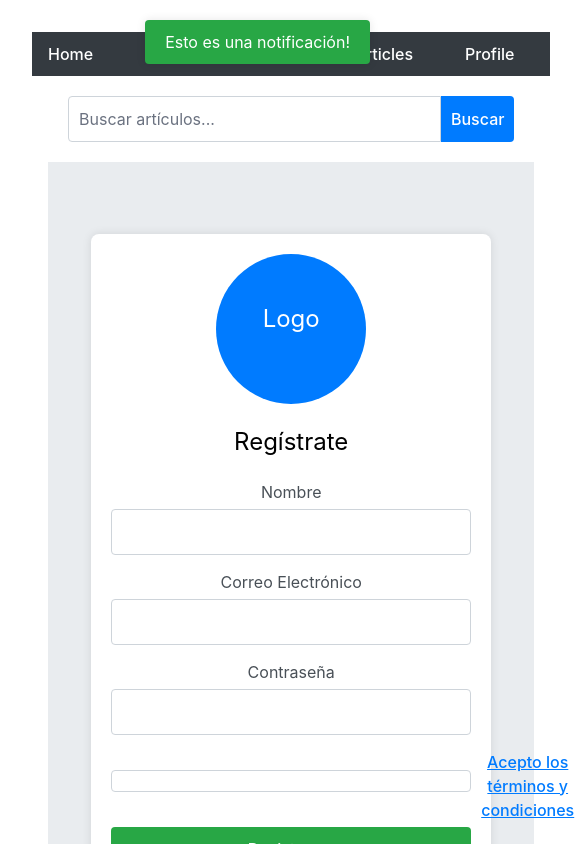
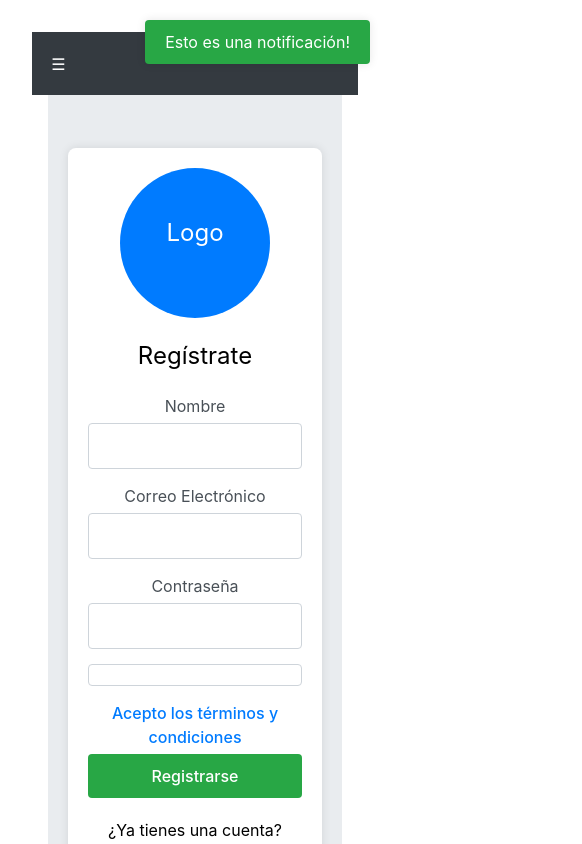
Before and after one commit to No-Country-simulation/s16-06-m-java-react, a React (Vite) app in the folder banco-de-ortesis/: page /register in a window 390 px wide. Shown: the top 844 px of the page, 582 px wide, since content can reach past the window. Built offline with nearby package versions, Linux system fonts and the light colour scheme.

Commit message:
Updating

```diff
--- a/banco-de-ortesis/src/App.jsx
+++ b/banco-de-ortesis/src/App.jsx
@@ -12,13 +12,11 @@ import ArticleForm from './components/ArticleForm';
 import SearchBar from './components/SearchBar';
 import Notification from './components/Notification';
 
-
 function App() {
   return (
     <Router>
       <Header />
       <main className="container mx-auto p-4">
-        <SearchBar onSearch={(query) => console.log(query)} />
         <Routes>
           <Route path="/" element={<HomePage />} />
           <Route path="/login" element={<LoginPage />} />
--- a/banco-de-ortesis/src/components/Header.jsx
+++ b/banco-de-ortesis/src/components/Header.jsx
@@ -1,19 +1,36 @@
 // src/components/Header.jsx
-
 import '../styles/Styles.css';
-import React from 'react';
+import React, { useState } from 'react';
 import { Link } from 'react-router-dom';
 
 const Header = () => {
+  const [menuOpen, setMenuOpen] = useState(false);
+
+  const toggleMenu = () => {
+    setMenuOpen(!menuOpen);
+  };
+
+  const closeMenu = () => {
+    setMenuOpen(false);
+  };
+
   return (
     <header className="header">
+      <button
+        className="menu-toggle"
+        onClick={toggleMenu}
+        aria-expanded={menuOpen}
+        aria-label="Toggle menu"
+      >
+        ☰
+      </button>
       <nav>
-        <ul>
-          <li><Link to="/">Home</Link></li>
-          <li><Link to="/login">Login</Link></li>
-          <li><Link to="/register">Register</Link></li>
-          <li><Link to="/articles">Articles</Link></li>
-          <li><Link to="/profile">Profile</Link></li>
+        <ul className={menuOpen ? 'show' : ''}>
+          <li><Link to="/" onClick={closeMenu}>Home</Link></li>
+          <li><Link to="/login" onClick={closeMenu}>Login</Link></li>
+          <li><Link to="/register" onClick={closeMenu}>Register</Link></li>
+          <li><Link to="/articles" onClick={closeMenu}>Articles</Link></li>
+          <li><Link to="/profile" onClick={closeMenu}>Profile</Link></li>
         </ul>
       </nav>
     </header>
--- a/banco-de-ortesis/src/components/MobileMenu.jsx
+++ /dev/null
@@ -1,29 +0,0 @@
-// src/components/MobileMenu.jsx
-import React, { useState } from 'react';
-import { Link } from 'react-router-dom';
-import '../styles/Styles.css';
-
-const MobileMenu = () => {
-  const [isOpen, setIsOpen] = useState(false);
-
-  const toggleMenu = () => {
-    setIsOpen(!isOpen);
-  };
-
-  return (
-    <div className="mobile-menu">
-      <button className="menu-toggle" onClick={toggleMenu}>
-        &#9776;
-      </button>
-      <nav className={`menu-items ${isOpen ? 'open' : ''}`}>
-        <Link to="/" onClick={toggleMenu}>Inicio</Link>
-        <Link to="/about" onClick={toggleMenu}>Sobre Nosotros</Link>
-        <Link to="/services" onClick={toggleMenu}>Servicios</Link>
-        <Link to="/contact" onClick={toggleMenu}>Contacto</Link>
-        <Link to="/login" onClick={toggleMenu}>Iniciar Sesión</Link>
-      </nav>
-    </div>
-  );
-};
-
-export default MobileMenu;
--- a/banco-de-ortesis/src/pages/RegisterPage.jsx
+++ b/banco-de-ortesis/src/pages/RegisterPage.jsx
@@ -46,10 +46,10 @@ const Register = () => {
               checked={acceptedTerms}
               onChange={handleTermsChange}
             />
-            <label htmlFor="terms">
+          </div>
+          <label htmlFor="terms">
               <a href="#" onClick={() => setShowModal(true)}>Acepto los términos y condiciones</a>
             </label>
-          </div>
           <button type="submit"  disabled={!acceptedTerms}>Registrarse</button>
         </form>
         <div className="login-link">
--- a/banco-de-ortesis/src/styles/Styles.css
+++ b/banco-de-ortesis/src/styles/Styles.css
@@ -1,3 +1,4 @@
+/* src/styles/Styles.css */
 :root {
   font-family: Inter, system-ui, Avenir, Helvetica, Arial, sans-serif;
   line-height: 1.5;
@@ -18,6 +19,7 @@ a {
   color: #007bff;
   text-decoration: inherit;
 }
+
 a:hover {
   color: #0056b3;
 }
@@ -25,7 +27,7 @@ a:hover {
 body {
   margin: 0;
   display: flex;
-  place-items: center;
+  flex-direction: column; /* Ajuste para asegurar que el contenido fluya correctamente */
   min-width: 320px;
   min-height: 100vh;
 }
@@ -33,7 +35,6 @@ body {
 h1 {
   font-size: 3.2em;
   line-height: 1.1;
-
 }
 
 button {
@@ -48,9 +49,11 @@ button {
   cursor: pointer;
   transition: border-color 0.25s;
 }
+
 button:hover {
   border-color: #0056b3;
 }
+
 button:focus,
 button:focus-visible {
   outline: 4px auto -webkit-focus-ring-color;
@@ -61,9 +64,11 @@ button:focus-visible {
     color: #000000;
     background-color: #ffffff;
   }
+
   a:hover {
     color: #0056b3;
   }
+
   button {
     background-color: #007bff;
   }
@@ -82,9 +87,11 @@ button:focus-visible {
   will-change: filter;
   transition: filter 300ms;
 }
+
 .logo:hover {
   filter: drop-shadow(0 0 2em #007bffaa);
 }
+
 .logo.react:hover {
   filter: drop-shadow(0 0 2em #61dafbaa);
 }
@@ -93,6 +100,7 @@ button:focus-visible {
   from {
     transform: rotate(0deg);
   }
+
   to {
     transform: rotate(360deg);
   }
@@ -118,27 +126,83 @@ button:focus-visible {
   padding: 0 1rem;
 }
 
-.header, .footer {
+/* Estilos específicos para el header */
+.header {
   background-color: #343a40;
-  padding: 1rem;
+  padding: 2rem; /* Aumenta el padding para hacer el header más grande */
   text-align: center;
   color: #ffffff;
+  position: relative;
 }
 
-.header ul {
+.header nav ul {
   list-style: none;
   padding: 0;
+  margin: 0;
+  display: flex;
+  justify-content: center;
+  align-items: center;
 }
 
-.header ul li {
-  display: inline;
+.header nav ul li {
   margin: 0 1rem;
 }
 
-.header ul li a {
+.header nav ul li a {
   text-decoration: none;
   color: #ffffff;
+  transition: color 0.3s;
 }
+
+.header nav ul li a:hover {
+  color: #007bff;
+}
+
+.header .menu-toggle {
+  display: none;
+  position: flex;
+  top: 1.5rem; /* Ajuste para alinearse con el padding del header */
+  right: 1.5rem; /* Ajuste para alinearse con el padding del header */
+  background-color: transparent;
+  border: none;
+  font-size: 1rem;
+  color: #ffffff;
+  cursor: pointer;
+  z-index: 1;
+}
+
+@media (max-width: 768px) {
+  .header nav ul {
+    display: none;
+    flex-direction: column;
+    align-items: center;
+    background-color: #343a40;
+    position: absolute;
+    top: 100%;
+    left: 0;
+    width: 100%;
+    border-top: 1px solid #444;
+    padding: 1rem 0; /* Añadido padding para evitar líneas negras adicionales */
+  }
+
+  .header nav ul.show {
+    display: flex;
+  }
+
+  .header .menu-toggle {
+    display: block;
+  }
+}
+
+.header .menu-toggle:focus {
+  outline: none;
+}
+
+.header nav ul.show li {
+  margin: 1rem 0;
+}
+
+
 
 .footer p {
   margin: 0;
```
